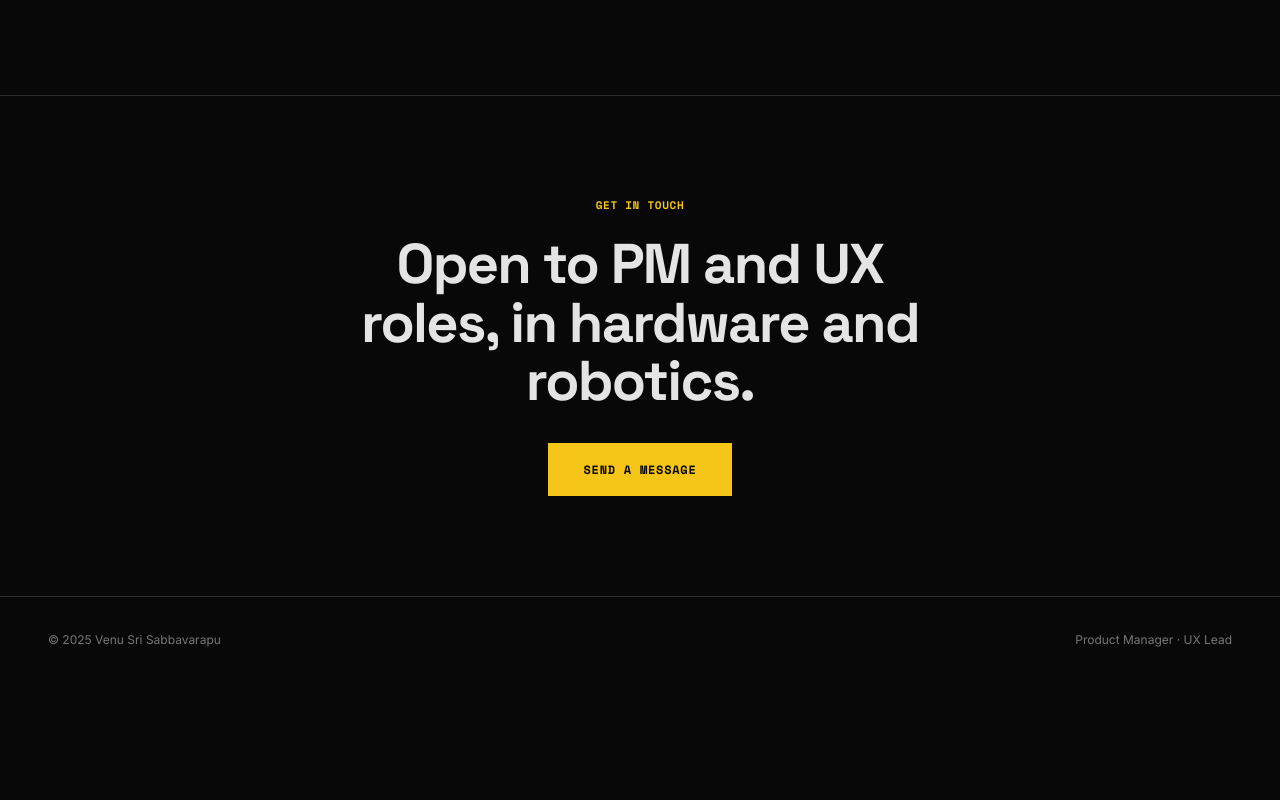
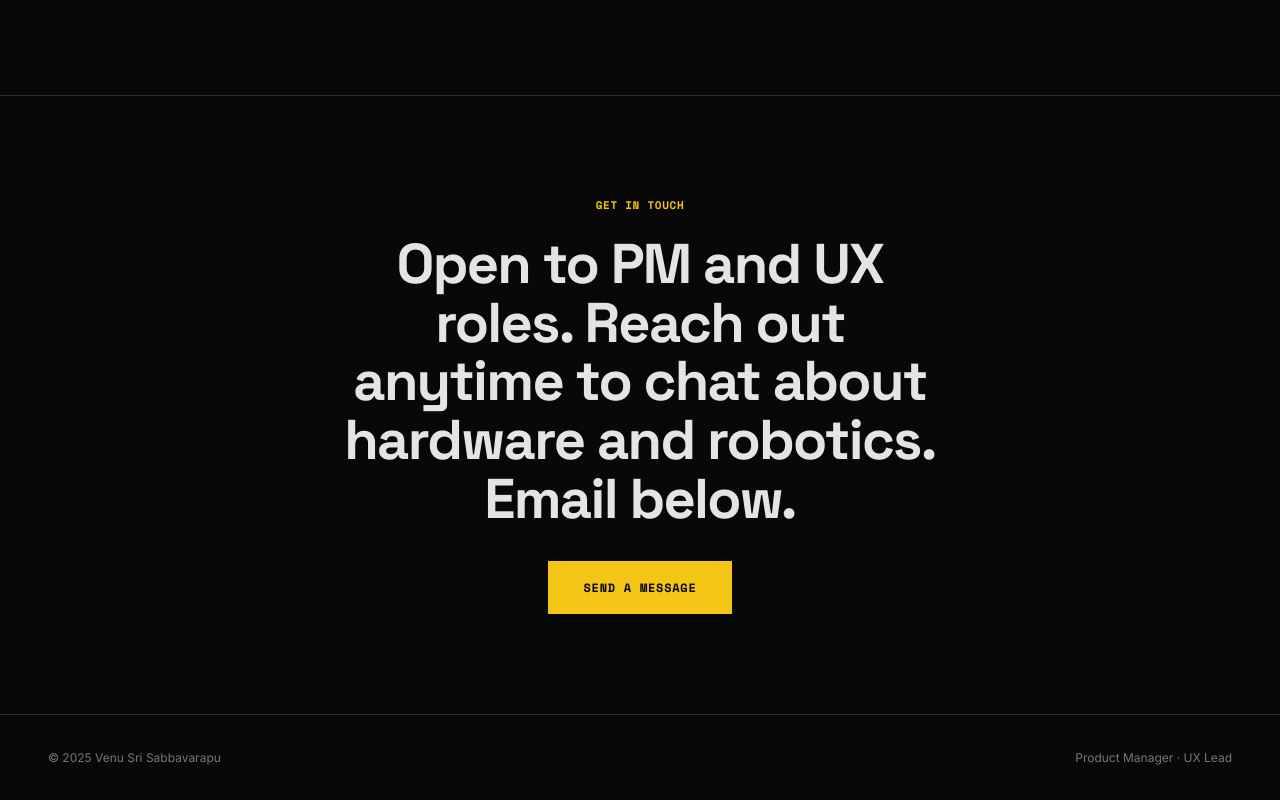
Before and after one commit to svenuss/svenuss.github.io, a plain HTML site: page index.html in a window 1280 px wide. Shown: the part 2554-3354 px from the top of the page. Before the commit the page ends 3236 px from the top, so only its background shows below. Drawn offline with nearby package versions, Linux system fonts and the light colour scheme.

Commit message:
deploy: 24e15d6480e9f5e0f505b762b6da248a942a32d6

```diff
--- a/index.html
+++ b/index.html
@@ -318,7 +318,7 @@ footer p { font-size: 12px; color: var(--muted); margin-bottom: 0; }
 <section class="contact" id="contact">
   <div class="contact-inner">
     <p class="pre">Get in touch</p>
-    <h2>Open to PM and UX roles, in hardware and robotics. </h2>
+    <h2>Open to PM and UX roles. Reach out anytime to chat about hardware and robotics. Email below.</h2>
     <a class="contact-link" href="mailto:venusri.s@gmail.com">Send a message</a>
   </div>
 </section>
```
